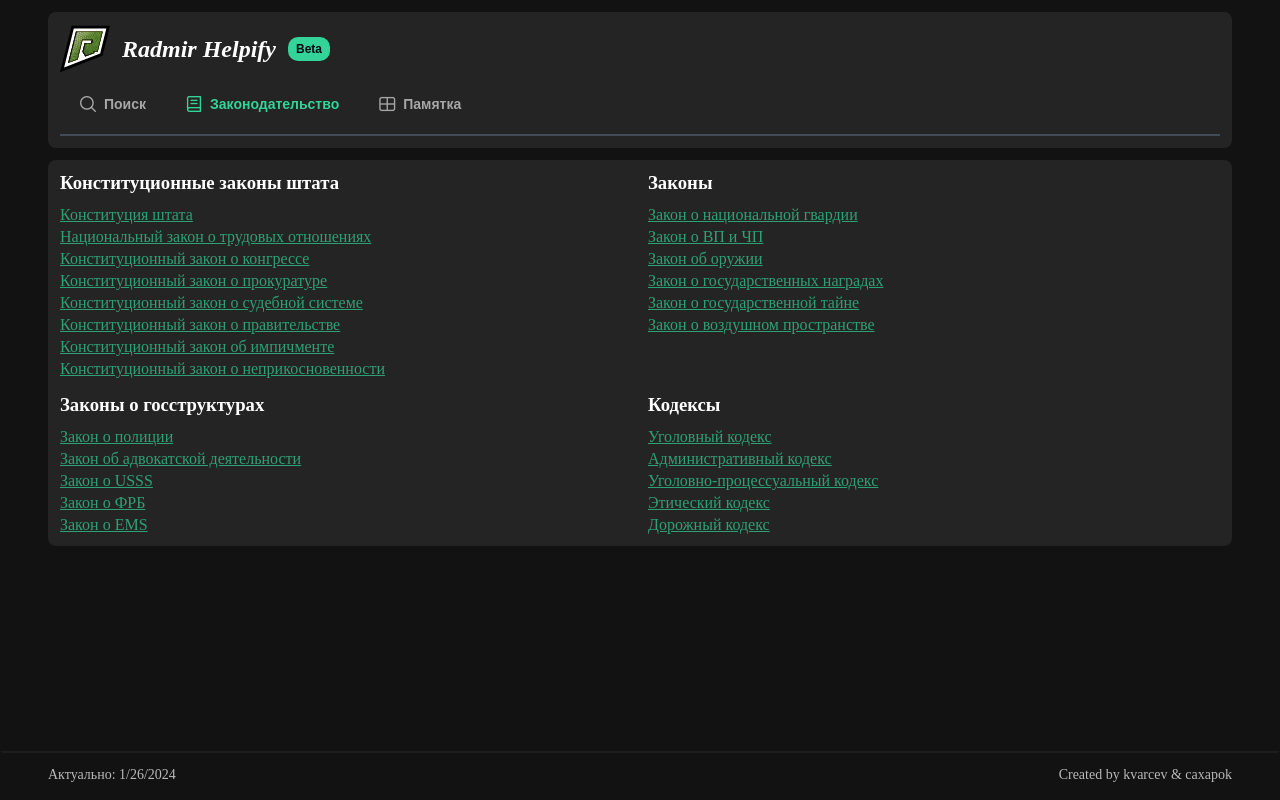
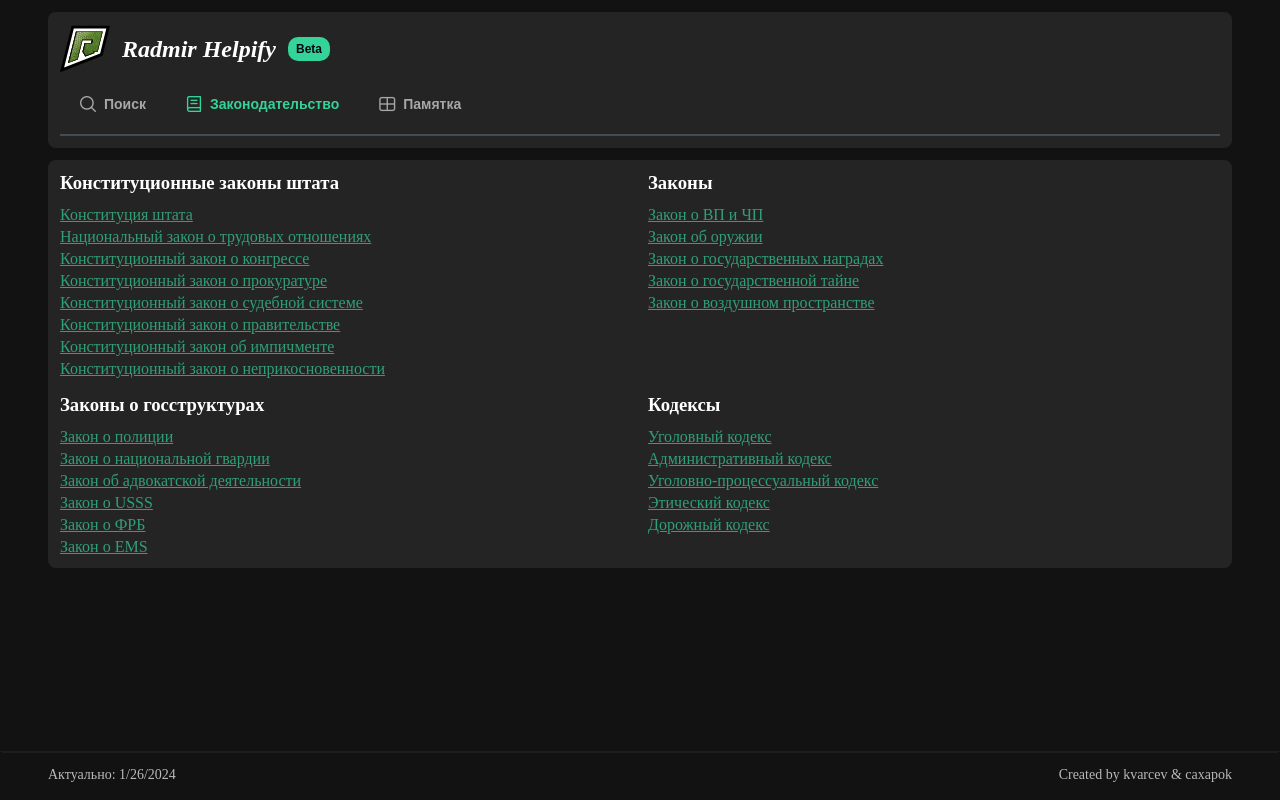
Before and after one commit to kv4rtz/radmir-helpify, a Next.js app: page /law in a window 1280 px wide. Built offline with nearby package versions, Linux system fonts and the light colour scheme; a web font is replaced by a local one.

Commit message:
fix fraklaws +ng

```diff
--- a/src/components/LawList/data.ts
+++ b/src/components/LawList/data.ts
@@ -40,10 +40,6 @@ export const constLaws = [
 
 export const laws = [
   {
-    label: 'Закон о национальной гвардии',
-    href: 'https://forum.radmirv.com/index.php?threads/%D0%97%D0%B0%D0%BA%D0%BE%D0%BD-%D0%9E-%D0%9D%D0%B0%D1%86%D0%B8%D0%BE%D0%BD%D0%B0%D0%BB%D1%8C%D0%BD%D0%BE%D0%B9-%D0%93%D0%B2%D0%B0%D1%80%D0%B4%D0%B8%D0%B8-%D1%88%D1%82%D0%B0%D1%82%D0%B0-%D0%A1%D0%B0%D0%BD-%D0%90%D0%BD%D0%B4%D1%80%D0%B5%D0%B0%D1%81.110428/',
-  },
-  {
     label: 'Закон о ВП и ЧП',
     href: 'https://forum.radmirv.com/index.php?threads/%D0%97%D0%90%D0%9A%D0%9E%D0%9D-%C2%AB%D0%9E-%D0%92%D0%9E%D0%95%D0%9D%D0%9D%D0%9E%D0%9C-%D0%98-%D0%A7%D0%A0%D0%95%D0%97%D0%92%D0%AB%D0%A7%D0%90%D0%99%D0%9D%D0%9E%D0%9C-%D0%9F%D0%9E%D0%9B%D0%9E%D0%96%D0%95%D0%9D%D0%98%D0%98-%D0%A8%D0%A2%D0%90%D0%A2%D0%90-%D0%A1%D0%90%D0%9D-%D0%90%D0%9D%D0%94%D0%A0%D0%95%D0%90%D0%A1%C2%BB.37281/',
   },
@@ -69,6 +65,10 @@ export const frakLaws = [
   {
     label: 'Закон о полиции',
     href: 'https://forum.radmirv.com/index.php?threads/%D0%97%D0%90%D0%9A%D0%9E%D0%9D-%D0%9E-%D0%93%D0%9E%D0%A1%D0%A3%D0%94%D0%90%D0%A0%D0%A1%D0%A2%D0%92%D0%95%D0%9D%D0%9D%D0%9E%D0%99-%D0%A2%D0%90%D0%99%D0%9D%D0%95-%D0%A8%D0%A2%D0%90%D0%A2%D0%90-%D0%A1%D0%90%D0%9D-%D0%90%D0%9D%D0%94%D0%A0%D0%95%D0%90%D0%A1.177332/',
+  },
+  {
+    label: 'Закон о национальной гвардии',
+    href: 'https://forum.radmirv.com/index.php?threads/%D0%97%D0%B0%D0%BA%D0%BE%D0%BD-%D0%9E-%D0%9D%D0%B0%D1%86%D0%B8%D0%BE%D0%BD%D0%B0%D0%BB%D1%8C%D0%BD%D0%BE%D0%B9-%D0%93%D0%B2%D0%B0%D1%80%D0%B4%D0%B8%D0%B8-%D1%88%D1%82%D0%B0%D1%82%D0%B0-%D0%A1%D0%B0%D0%BD-%D0%90%D0%BD%D0%B4%D1%80%D0%B5%D0%B0%D1%81.110428/',
   },
   {
     label: 'Закон об адвокатской деятельности',
```
